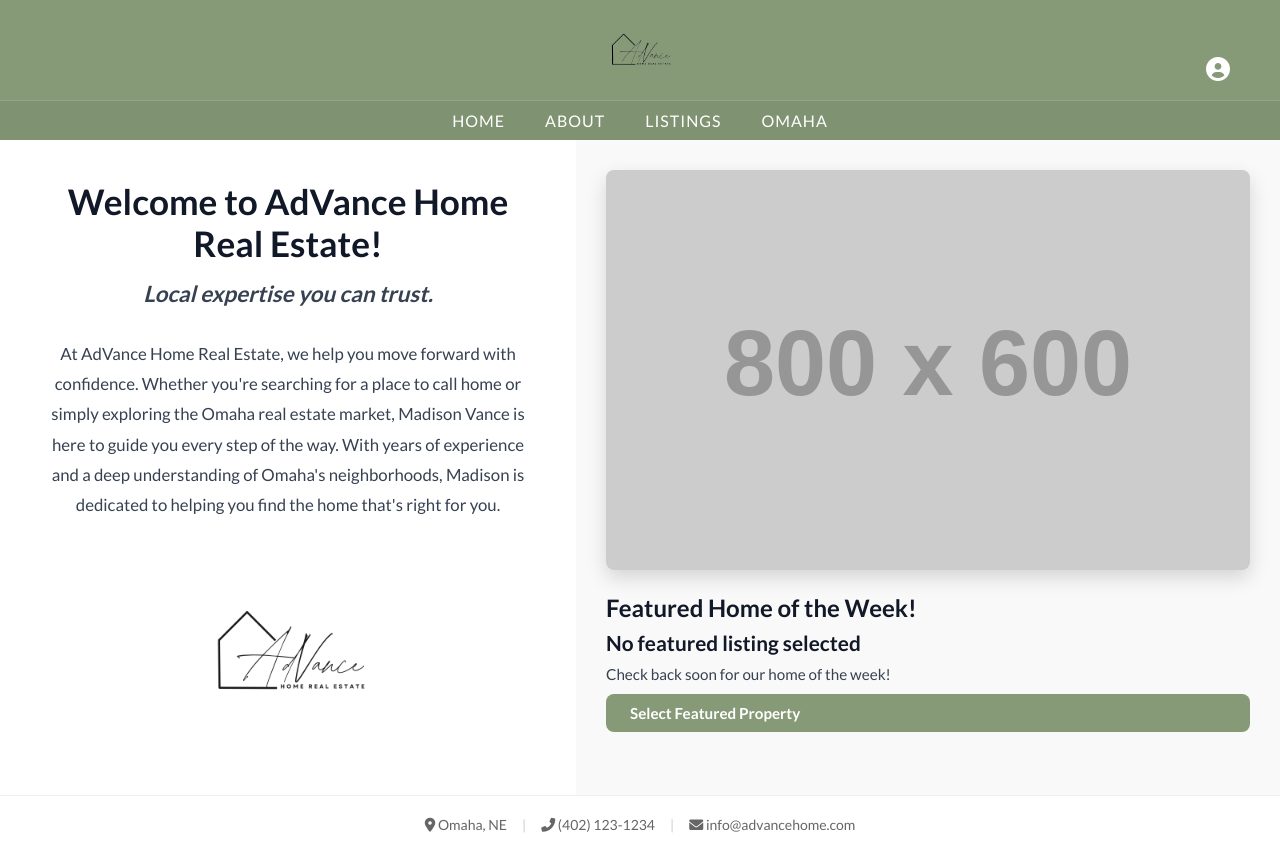
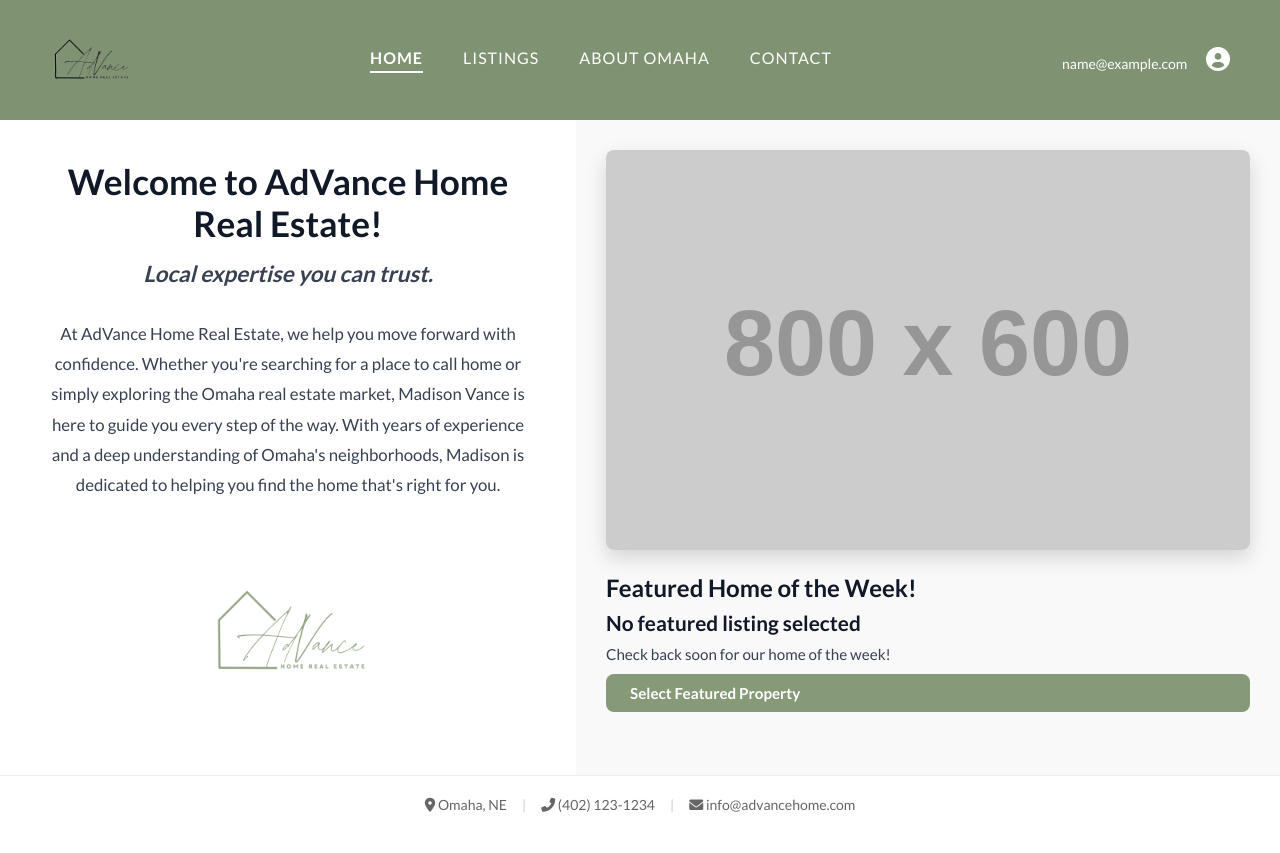
Before and after one commit to ktourek/AdVanceRealEstate, a Django app: page / in a window 1280 px wide. After the commit the page ends 812 px from the top, so only its background shows below. Run offline with Django 5.2, Linux system fonts and the light colour scheme; the visitor is signed in with stand-in values (Sample User, id 1); grey boxes labelled with a size stand in for pictures from a placeholder-image service; data that the repository does not hold is empty; parts of the project's set-up code (start-up, migrations or seed data) failed here and were passed over; some libraries are stand-ins or nearby versions; some web fonts are replaced.

Commit message:
Feature/nav responsive logos (#42)
* Add responsive nav, active highlighting, and updated logos

* Show custom user name in header

```diff
--- a/static/css/site.css
+++ b/static/css/site.css
@@ -40,27 +40,46 @@ header {
 }
 
 .logo-container {
-    text-align: center;
+    display: flex;
+    align-items: center;
 }
 
 .site-logo {
-    max-height: 80px;
+    max-height: 100px;
     width: auto;
     display: block;
 }
 
 .header-nav-row {
     padding: 10px 40px;
+    background: rgba(0, 0, 0, 0.05);
+    display: flex;
+    align-items: center;
+    justify-content: space-between;
+    gap: 24px;
+}
+
+.nav-top-row {
     display: flex;
     justify-content: space-between;
     align-items: center;
-    background: rgba(0, 0, 0, 0.05);
+}
+
+.nav-toggle {
+    display: none;
+    background: none;
+    border: none;
+    color: #fff;
+    font-size: 24px;
+    cursor: pointer;
 }
 
 header nav {
+    flex: 1;
     display: flex;
+    justify-content: center;
     gap: 40px;
-    margin: 0 auto;
+    margin: 0;
 }
 
 header nav a {
@@ -69,22 +88,52 @@ header nav {
     font-size: 16px;
     text-transform: uppercase;
     letter-spacing: 1px;
+    position: relative;
+    padding-bottom: 4px;
 }
 
 header nav a:hover {
     text-decoration: underline;
 }
 
+header nav a.active {
+    font-weight: 700;
+    border-bottom: 2px solid #fff;
+}
+
 .user-actions {
-    position: absolute;
-    right: 40px;
-    top: 50%;
-    transform: translateY(-50%);
+    display: flex;
+    align-items: center;
+    gap: 16px;
 }
 
 .user-actions a {
     color: #fff;
     font-size: 20px;
+}
+
+@media (max-width: 768px) {
+    .header-nav-row {
+        padding: 10px 16px;
+    }
+
+    .nav-toggle {
+        display: inline-flex;
+        align-items: center;
+        justify-content: center;
+    }
+
+    header nav {
+        display: none;
+        flex-direction: column;
+        align-items: flex-start;
+        gap: 12px;
+        margin: 10px 0 0 0;
+    }
+
+    header nav.nav-open {
+        display: flex;
+    }
 }
 
 /* Main Content */
--- a/templates/accounts/login.html
+++ b/templates/accounts/login.html
@@ -199,7 +199,7 @@
         <div class="login-divider"></div>
 
         <div class="login-right">
-            <img src="{% static 'images/logo.png' %}" alt="AdVance Real Estate Logo" class="login-logo">
+            <img src="{% static 'img/blackLogo.png' %}" alt="AdVance Real Estate Logo" class="login-logo">
         </div>
     </div>
 </body>
--- a/templates/accounts/logout.html
+++ b/templates/accounts/logout.html
@@ -117,7 +117,7 @@
         <div class="logout-divider"></div>
 
         <div class="logout-right">
-            <img src="{% static 'images/logo.png' %}" alt="AdVance Real Estate Logo" class="logout-logo">
+            <img src="{% static 'img/blackLogo.png' %}" alt="AdVance Real Estate Logo" class="logout-logo">
         </div>
     </div>
 </body>
--- a/templates/base.html
+++ b/templates/base.html
@@ -30,6 +30,13 @@
       .profile-dropdown {
         position: relative;
         display: inline-block;
+      }
+
+      .profile-name {
+        color: white;
+        font-size: 14px;
+        margin-right: 6px;
+        vertical-align: middle;
       }
 
       .profile-button {
@@ -175,6 +182,13 @@
         menu.classList.toggle("show");
       }
 
+      function toggleNavMenu() {
+        const nav = document.getElementById("mainNav");
+        if (nav) {
+          nav.classList.toggle("nav-open");
+        }
+      }
+
       // Close dropdown when clicking outside
       window.onclick = function (event) {
         if (
@@ -207,27 +221,46 @@
   </head>
   <body>
     <header>
-      <div class="header-logo-row">
+      <div class="header-nav-row">
         <div class="logo-container">
           <div class="logo-icon">
             <img
-              src="{% static 'images/logo.png' %}"
+              src="{% static 'img/blackLogo.png' %}"
               alt="AdVance Real Estate Logo"
               class="site-logo"
             />
           </div>
         </div>
-      </div>
-      <div class="header-nav-row">
-        <nav>
-          <a href="{% url 'home' %}">Home</a>
-          <a href="{% url 'about' %}">About</a>
-          <a href="{% url 'listings' %}">Listings</a>
-          <a href="{% url 'omaha' %}">Omaha</a>
+        <nav id="mainNav">
+          {% with current_view_name=request.resolver_match.url_name %}
+          <a
+            href="{% url 'home' %}"
+            class="{% if current_view_name == 'home' or current_view_name == 'home_alias' %}active{% endif %}"
+            >Home</a
+          >
+          <a
+            href="{% url 'listings' %}"
+            class="{% if current_view_name == 'listings' or current_view_name == 'add_listing' or current_view_name == 'edit_listing' or current_view_name == 'toggle_visibility' or current_view_name == 'featured_listing_update' %}active{% endif %}"
+            >Listings</a
+          >
+          <a
+            href="{% url 'omaha' %}"
+            class="{% if current_view_name == 'omaha' or current_view_name == 'manage_omaha' or current_view_name == 'add_omaha_location' or current_view_name == 'edit_omaha_location' or current_view_name == 'delete_omaha_location' %}active{% endif %}"
+            >About Omaha</a
+          >
+          <a
+            href="{% url 'about' %}"
+            class="{% if current_view_name == 'about' %}active{% endif %}"
+            >Contact</a
+          >
+          {% endwith %}
         </nav>
         <div class="user-actions">
           {% if user.is_authenticated %}
           <div class="profile-dropdown">
+            <span class="profile-name">
+              {{ user.get_short_name|default:user.email }}
+            </span>
             <button class="profile-button" onclick="toggleProfileMenu()">
               <i class="fas fa-user-circle"></i>
             </button>
@@ -259,6 +292,14 @@
             >Login</a
           >
           {% endif %}
+          <button
+            class="nav-toggle"
+            type="button"
+            aria-label="Toggle navigation"
+            onclick="toggleNavMenu()"
+          >
+            <i class="fas fa-bars"></i>
+          </button>
         </div>
       </div>
     </header>
--- a/templates/home.html
+++ b/templates/home.html
@@ -39,7 +39,7 @@
             find the home that's right for you.
         </p>
         <div class="welcome-logo">
-            <img src="{% static 'img/Green_on_white_logo.png' %}" alt="AdVance Home Real Estate">
+            <img src="{% static 'img/greenLogo.png' %}" alt="AdVance Home Real Estate">
         </div>
     </div>
 </section>
--- a/templates/listings/home.html
+++ b/templates/listings/home.html
@@ -14,7 +14,7 @@
         </p>
 
         <div class="welcome-logo-bottom">
-            <img src="{% static 'images/logo.png' %}" alt="AdVance Real Estate">
+            <img src="{% static 'img/greenLogo.png' %}" alt="AdVance Real Estate">
         </div>
     </section>
 
```
Also changed, not shown: static/img/blackLogo.png (added), static/img/greenLogo.png (added). Lines whose indentation alone changed are shown as unchanged.
